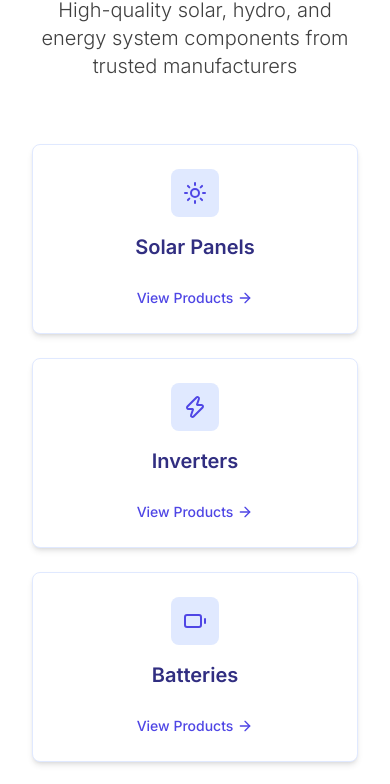
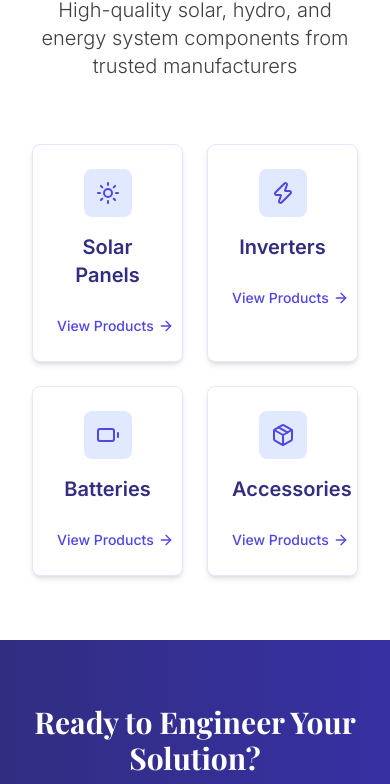
Before and after one commit to dromorongit/EleysonGh, a Next.js app: page / in a window 390 px wide. Shown: the part 7114-7898 px from the top of the page. Built offline with nearby package versions, Linux system fonts and the light colour scheme.

Commit message:
Update page.tsx

```diff
--- a/src/app/page.tsx
+++ b/src/app/page.tsx
@@ -237,7 +237,7 @@ return (
              </motion.div>
 
              <motion.div
-               className="grid grid-cols-1 md:grid-cols-2 lg:grid-cols-4 gap-6"
+               className="grid grid-cols-2 lg:grid-cols-4 gap-6"
                initial="initial"
                whileInView="animate"
                viewport={{ once: true }}
```
